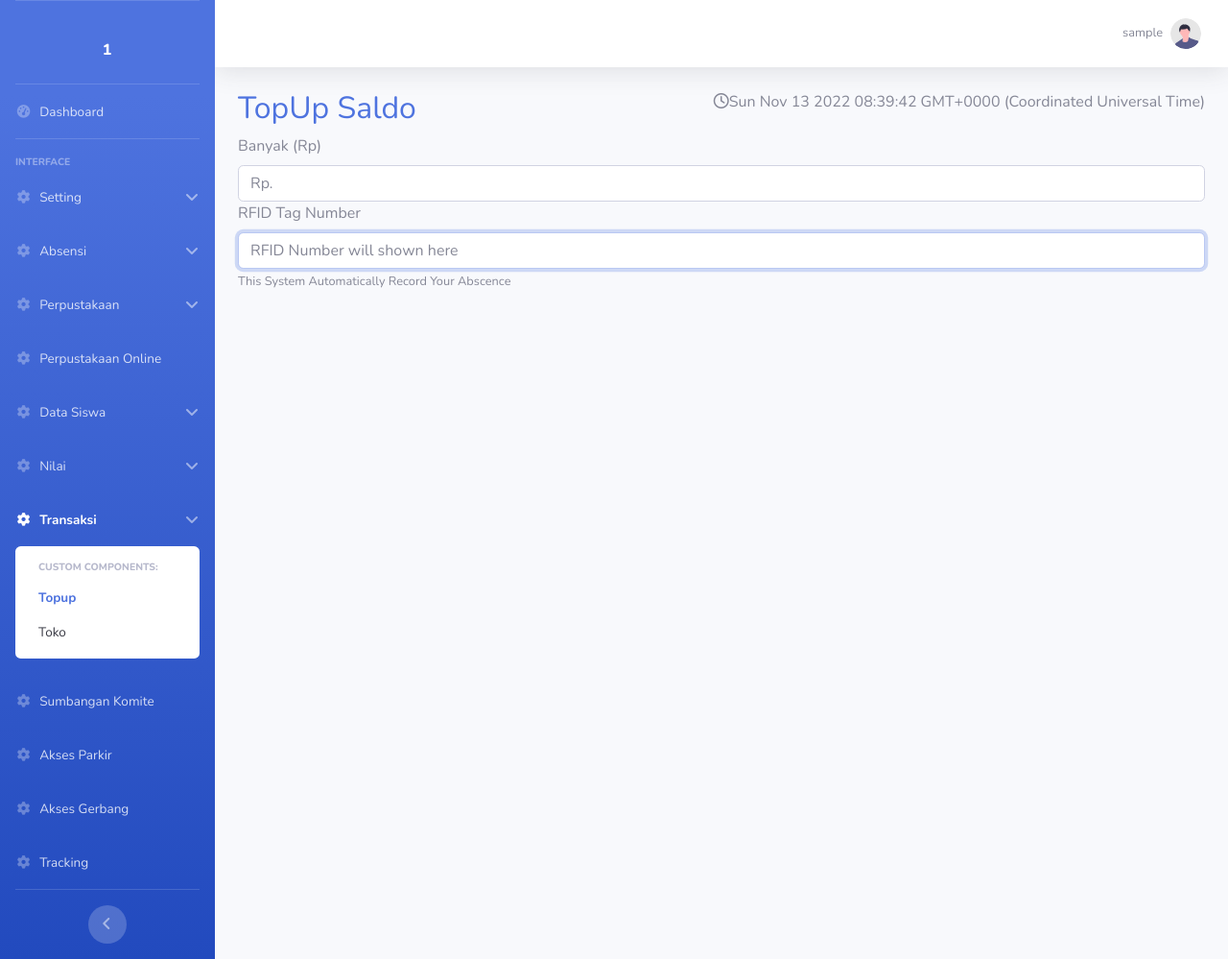
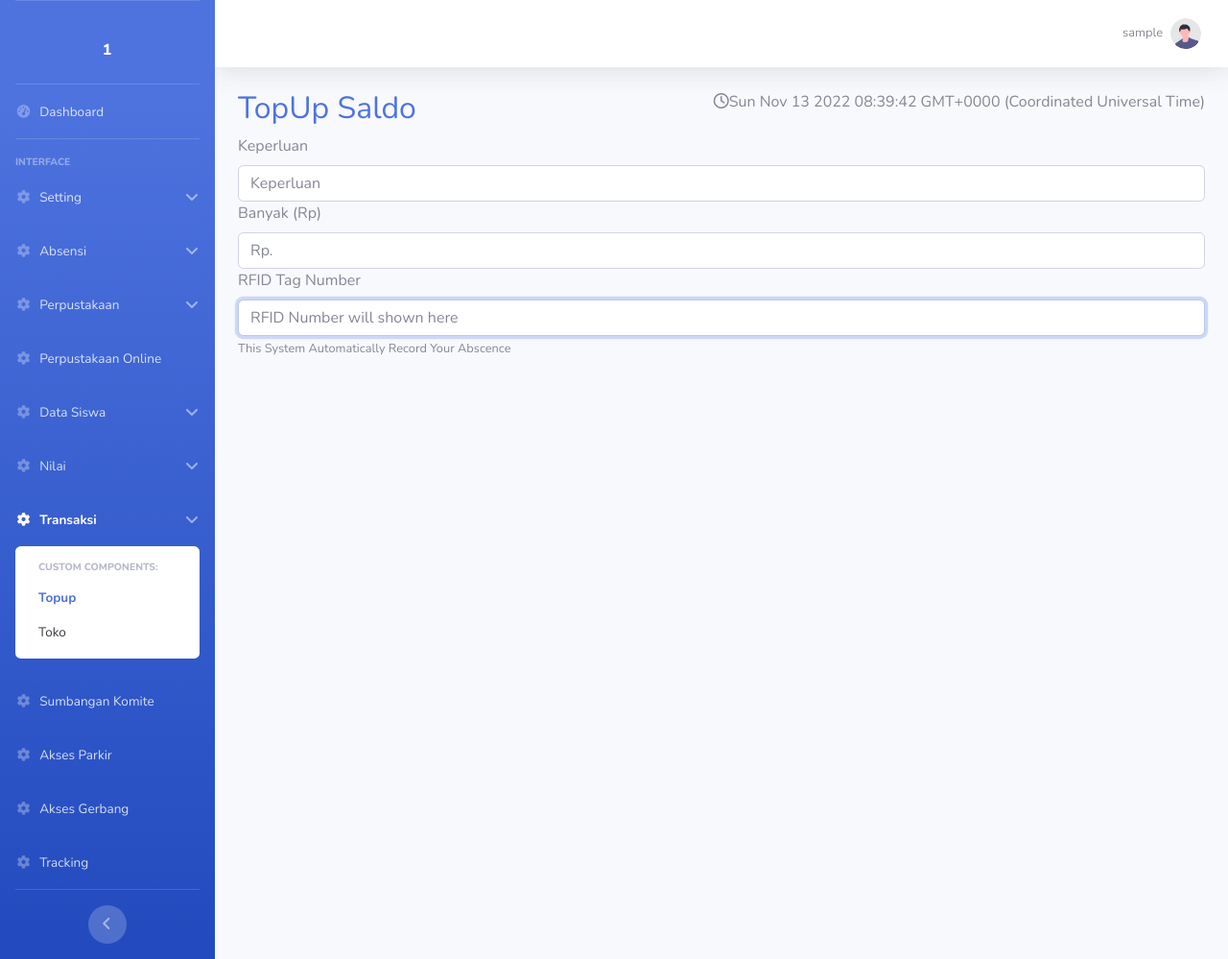
Before and after one commit to mubar3/RFID-absensi-master, a PHP site: page /RFID-absensi-master/topup.php in a window 1280 px wide. Shown: the whole page at 96% size. Run offline with PHP 8.4, Linux system fonts and the light colour scheme; the visitor is signed in with stand-in values (Sample User, id 1); a stand-in replaces the project's code that opens the database connection; some libraries are stand-ins or nearby versions.

Commit message:
add keperluan topup

```diff
--- a/aksitopup.php
+++ b/aksitopup.php
@@ -15,6 +15,7 @@ $qb = new QueryBuilder(\StelinDB\Database\Connection::Connect());
 if (isset($_POST['id'])) {
     $id = $_POST['id'];
     $isi = $_POST['isi'];
+    $keperluan = $_POST['keperluan'];
     $total = $isi;
     if(empty($isi)){$isi=0;}
 
@@ -59,6 +60,7 @@ if (isset($_POST['id'])) {
         'id_rfid' => $id,
         'banyak' => enkripsiDekripsi(strval($total), $kunciRahasia),
         'jenis' => 'masuk',
+        'ket' => $keperluan,
         'user' => $_SESSION['id_user'],
         'subuser' => $subuser
       ]);
@@ -104,6 +106,7 @@ if (isset($_POST['id'])) {
             'id_rfid' => $id,
             'banyak' => enkripsiDekripsi(strval($total), $kunciRahasia),
             'jenis' => 'masuk',
+            'ket' => $keperluan,
             'user' => $_SESSION['id_user'],
             'subuser' => $subuser
           ]);
--- a/detail.php
+++ b/detail.php
@@ -183,6 +183,7 @@ background-size: cover;">
                             <!-- <th>Jenis</th> -->
                             <th>Jumlah</th>
                             <th>Waktu</th>
+                            <th>Keterangan</th>
                         </tr>
                     </thead>
                     <tbody>
@@ -198,6 +199,7 @@ background-size: cover;">
                   echo convertToRupiah(enkripsiDekripsi(strval($user->banyak), $kunciRahasia));}
                   ?></td>
                             <td><?php echo $user->waktu;?></td>
+                            <td><?php echo $user->ket;?></td>
                         </tr>
                         <?php } ?>
 
--- a/topup.php
+++ b/topup.php
@@ -16,6 +16,8 @@
 		<h2 class="text-primary mt-4">TopUp Saldo </h2>
 
 		<div class="form-group">
+			<label for="rfidnumber">Keperluan</label>
+			<input type="text" class="form-control" id="keperluan" aria-describedby="rfidnumber" placeholder="Keperluan">
 			<label for="rfidnumber">Banyak (Rp)</label>
 			<input class="form-control" id="rp" aria-describedby="rfidnumber" placeholder="Rp.">
 			<label for="rfidnumber">RFID Tag Number</label>
@@ -57,6 +59,7 @@ $(document).ready(function() {
   $("#inputs").change(function() {
     var id = $('#inputs').val();
     var isi = $('#rp').val();
+    var keperluan = $('#keperluan').val();
     isi=isi.replace(/Rp. /g,'')
 		isi=isi.replace(/[.,\/#!$%\^&\*;:{}=\-_`~()]/g,'')
 
@@ -65,7 +68,8 @@ $(document).ready(function() {
         type: 'post',
         data: {
           id: id,
-          isi: isi
+          isi: isi,
+          keperluan: keperluan
         }
       })
       .done(function(data) {
@@ -85,6 +89,7 @@ $(document).ready(function() {
           $('#tampilMessage').html(data);
         // }
 
+        $('#keperluan').val(""); //Mengkosongkan input field
         $('#rp').val(""); //Mengkosongkan input field
         $('#inputs').val(""); //Mengkosongkan input field
         $('#inputs').focus(); //mengembalikan cursor ke input field
--- a/users_rfidlog.php
+++ b/users_rfidlog.php
@@ -44,6 +44,7 @@ $qb = new QueryBuilder(\StelinDB\Database\Connection::Connect());
                     <!-- <th>Jenis</th> -->
                     <th>Jumlah</th>
                     <th>Waktu</th>
+                    <th>Keterangan</th>
                 </tr>
             </thead>
             <tbody>
@@ -59,6 +60,7 @@ $qb = new QueryBuilder(\StelinDB\Database\Connection::Connect());
 					echo convertToRupiah(enkripsiDekripsi(strval($user->banyak), $kunciRahasia));}
 					?></td>
                     <td><?php echo $user->waktu;?></td>
+                    <td><?php echo $user->ket;?></td>
                 </tr>
                 <?php } ?>
 
```
